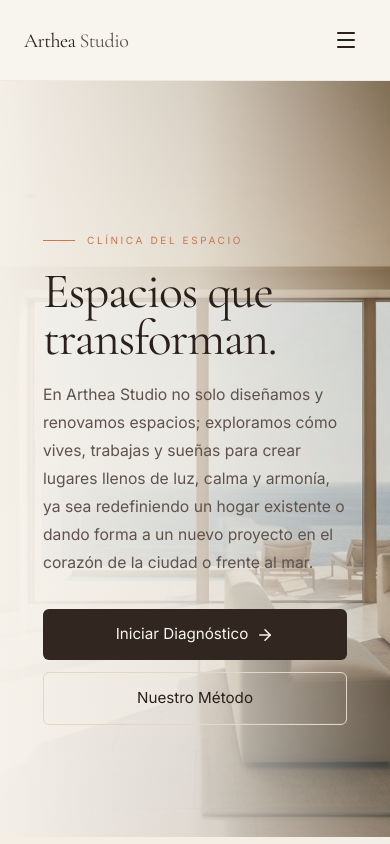
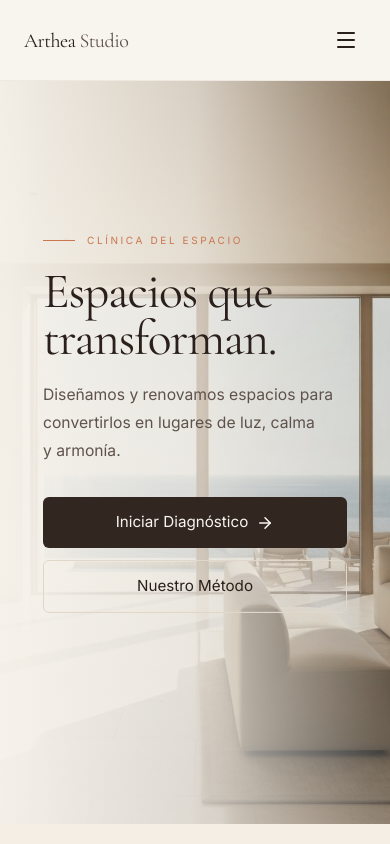
Before and after one commit to gascoantonio22-oss/arthea-studio-demo, a Next.js app: page / in a window 390 px wide. Shown: the top 844 px of the page. Built offline with nearby package versions, Linux system fonts and the light colour scheme.

Commit message:
Simplify mobile hero copy

```diff
--- a/components/landing/Hero.tsx
+++ b/components/landing/Hero.tsx
@@ -138,10 +138,16 @@ export function Hero() {
             variants={itemVariants}
             className="mt-5 max-w-[19rem] text-pretty text-[0.98rem] leading-7 text-muted-foreground sm:mt-6 sm:max-w-xl sm:text-lg md:mt-8 md:text-xl"
           >
-            En Arthea Studio no solo diseñamos y renovamos espacios; exploramos cómo
-            vives, trabajas y sueñas para crear lugares llenos de luz, calma y armonía,
-            ya sea redefiniendo un hogar existente o dando forma a un nuevo proyecto en
-            el corazón de la ciudad o frente al mar.
+            <span className="md:hidden">
+              Diseñamos y renovamos espacios para convertirlos en lugares de luz, calma
+              y armonía.
+            </span>
+            <span className="hidden md:inline">
+              En Arthea Studio no solo diseñamos y renovamos espacios; exploramos cómo
+              vives, trabajas y sueñas para crear lugares llenos de luz, calma y
+              armonía, ya sea redefiniendo un hogar existente o dando forma a un nuevo
+              proyecto en el corazón de la ciudad o frente al mar.
+            </span>
           </motion.p>
 
           <motion.div variants={itemVariants} className="mt-8 flex flex-col gap-3 sm:mt-10 sm:flex-row sm:gap-4">
```
